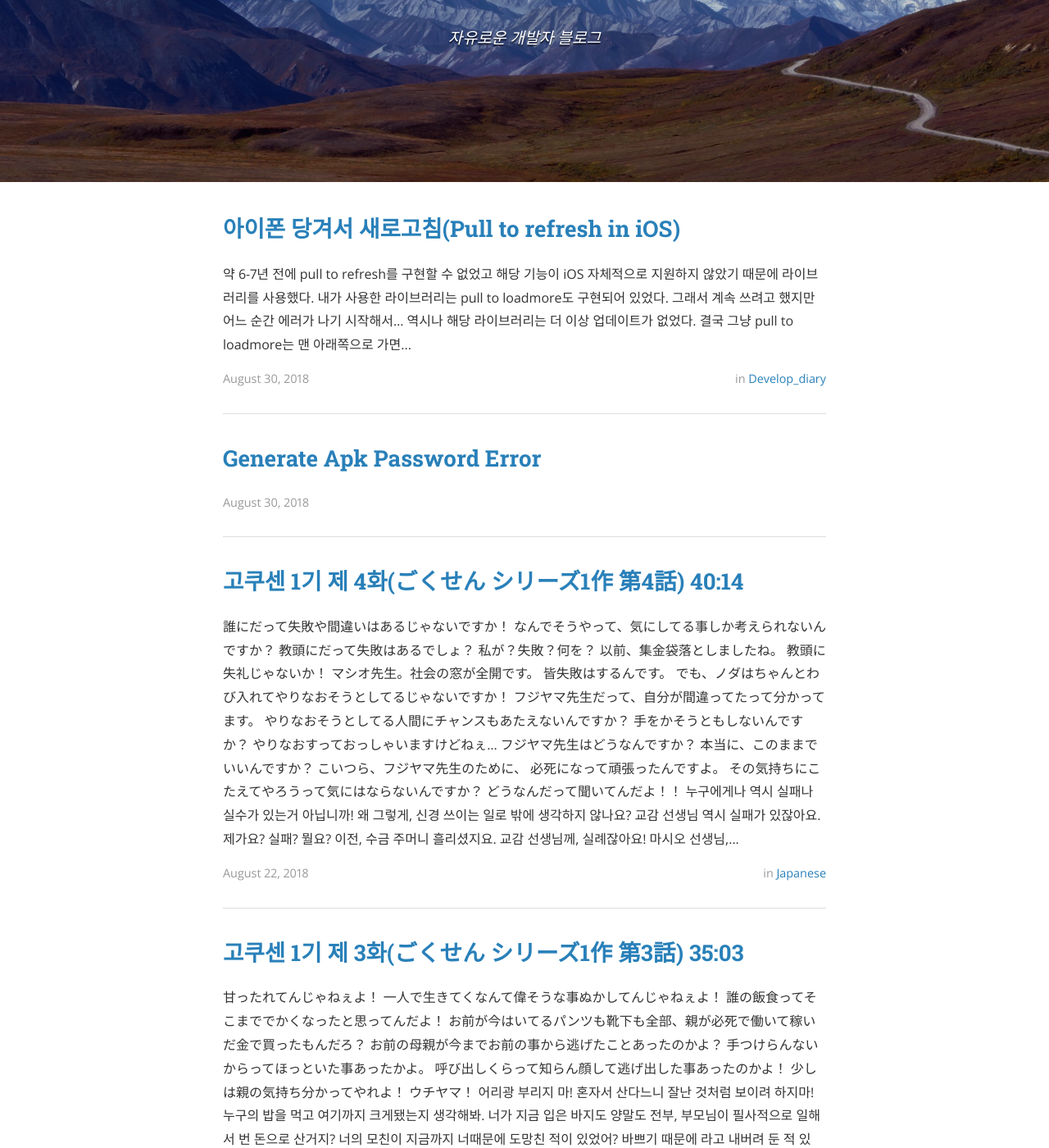
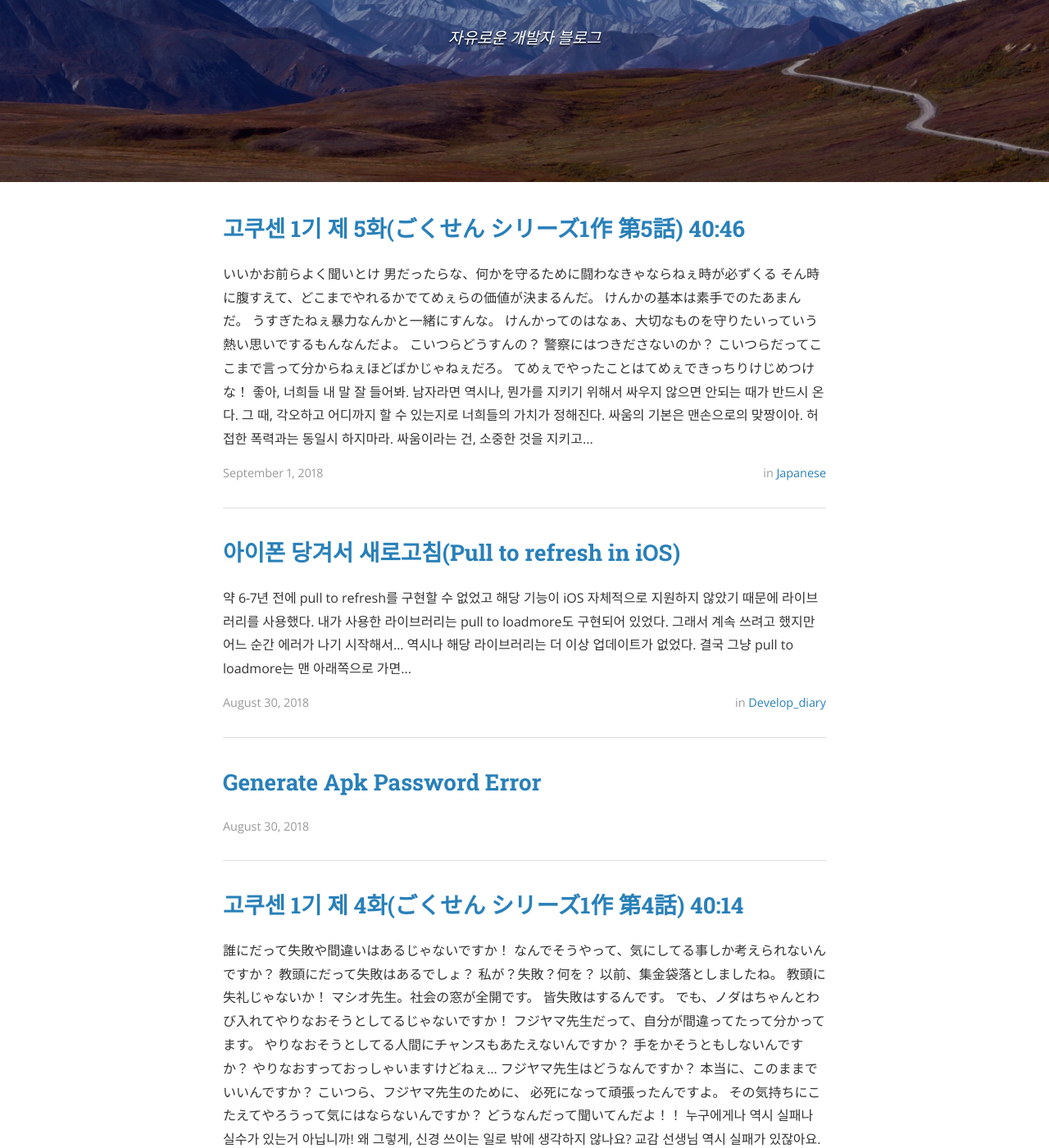
Before and after one commit to myksb1223/myksb1223.github.io, a Jekyll site: the page built from index.html, in a window 1280 px wide and 1400 px high, scrolled down 281 px. Shown: the whole window at 82% size. Built offline with Jekyll 4.4.1, drawn with Linux system fonts in a browser that asks for light colours; nearby versions of some CDN libraries; the list of posts is cut into pages by our own code; some of the changed text lies outside the part shown.

Commit message:
Add new post

```diff
--- /dev/null
+++ b/_posts/2018-08-31-gokusen-season-1-5.md
@@ -0,0 +1,65 @@
+---
+layout: post
+title:  "고쿠센 1기 제 5화(ごくせん シリーズ1作 第5話) 40:46"
+date:   2018-09-01 12:09:00
+author: Seungbeom Kim
+categories: japanese
+tags: 고쿠센 고쿠센1기 고쿠센5화 고쿠센1기5화 ごくせん ごくせん第5話 ごくせんシリーズ1作第5話 일본드라마 일드 dramaofjapan 일본어공부
+sitemap :
+  changefreq : weekly
+  priority : 0.5
+---
+
+<img src="{{ site.baseurl }}/assets/japanese/gokusen_season_1_5.PNG" title="Gokusen season1 ep4" class="post-image">
+
+いいかお前らよく聞いとけ<br>
+男だったらな、何かを守るために闘わなきゃならねぇ時が必ずくる<br>
+そん時に腹すえて、どこまでやれるかでてめぇらの価値が決まるんだ。<br>
+けんかの基本は素手でのたあまんだ。<br>
+うすぎたねぇ暴力なんかと一緒にすんな。<br>
+けんかってのはなぁ、大切なものを守りたいっていう熱い思いでするもんなんだよ。<br>
+こいつらどうすんの？<br>
+警察にはつきださないのか？<br>
+こいつらだってここまで言って分からねぇほどばかじゃねぇだろ。<br>
+てめぇでやったことはてめぇできっちりけじめつけな！
+
+좋아, 너희들 내 말 잘 들어봐.<br>
+남자라면 역시나, 뭔가를 지키기 위해서 싸우지 않으면 안되는 때가 반드시 온다.<br>
+그 때, 각오하고 어디까지 할 수 있는지로 너희들의 가치가 정해진다.<br>
+싸움의 기본은 맨손으로의 맞짱이아.<br>
+허접한 폭력과는 동일시 하지마라.<br>
+싸움이라는 건, 소중한 것을 지키고 싶다라고 하는 뜨거운 생각으로 하는거다.<br>
+이 녀석들 어떻게 하지?<br>
+경찰서에는 넘겨야 하나?<br>
+이 녀석들 또한, 이렇게 말했는데 모르는 정도의 바보는 아니겠지.<br>
+너희가 한 일은 너희가 꼭 구분지어.
+
+히라가나(ひらがな) : いいかおまえらよくきいとけ<br>
+おとこだったらな、なにかをまもるためにたたかわなきゃならねぇときがかならずくる。<br>
+そんときにはらすえて、とこまでやれるかで、てめぇらのかちがきまるんだ。<br>
+けんかのきほんはすででのたいまんだ。<br>
+うすきたねぇぼうりょくなんかといっしょにすんな。<br>
+けんかってのはなぁ、たいせつなものをまもりたいっていうあついおもいでするもんなんだよ。<br>
+こいつらどうすんの？<br>
+けいさつにはつきださないのか？<br>
+こいつらだってここまでいってわからねぇほどばかじゃねぇだろ。<br>
+てめぇでやってことはてめぇできっちりけじめつげな!
+
+한국어 발음(韓国語 発音) : 이이카오마에라요쿠키이토케<br>
+오토코닷타라나, 나니카오마모루타메니타타카와나캬나라네에토키가카나라즈쿠루.<br>
+손토키니하라스에테, 토코마데야레루카데, 테메에라노카치가키마룬다.<br>
+켄카노키본와스데데노타이만다.<br>
+우스키타네에보우료쿠난카토잇쇼니슨나.<br>
+켄캇테노와나아, 타이세츠나모노오마모리타잇테이우아츠이오모이데스루몬난다요.<br>
+코이츠라도우슨노?<br>
+케이사츠니와츠키다사나이노카?<br>
+코이츠라닷테코코마데잇테와카라네에호도바카쟈네에다로.<br>
+테메에데얏테코토와테메에데킷치리케지메츠게나!
+
+일본 드라마를 매일 보는데 하루에 한 단어 또는 한 문장만 알아가도 정말 엄청난 것이라고 생각한다.
+앞에서는 따라 쓸 필요도 없다... 라고 했지만 딕테이션을 하면서 자동적으로 나는 쓰기나 읽기가 같이 공부되는 느낌이 든다. 일단 아직은 하나라도 더 듣는 것이 목표다.
+
+나중에 듣고 말하는 것... 즉, 원어민과 대화가 잘 되면... 그 때 쓰고 읽는 것 공부하려고 한다.
+역시나 사람의 욕심은 끝이 없다... 점점 길어지고 있다..ㅠㅠ
+
+instagram : [dramaofjapan](https://www.instagram.com/p/Bk-rVuAjLOI/?taken-by=dramaofjapan)
```
Also changed, not shown: _posts/2018-08-22-gokusen-season-1-4.md (+17 -17 lines).
